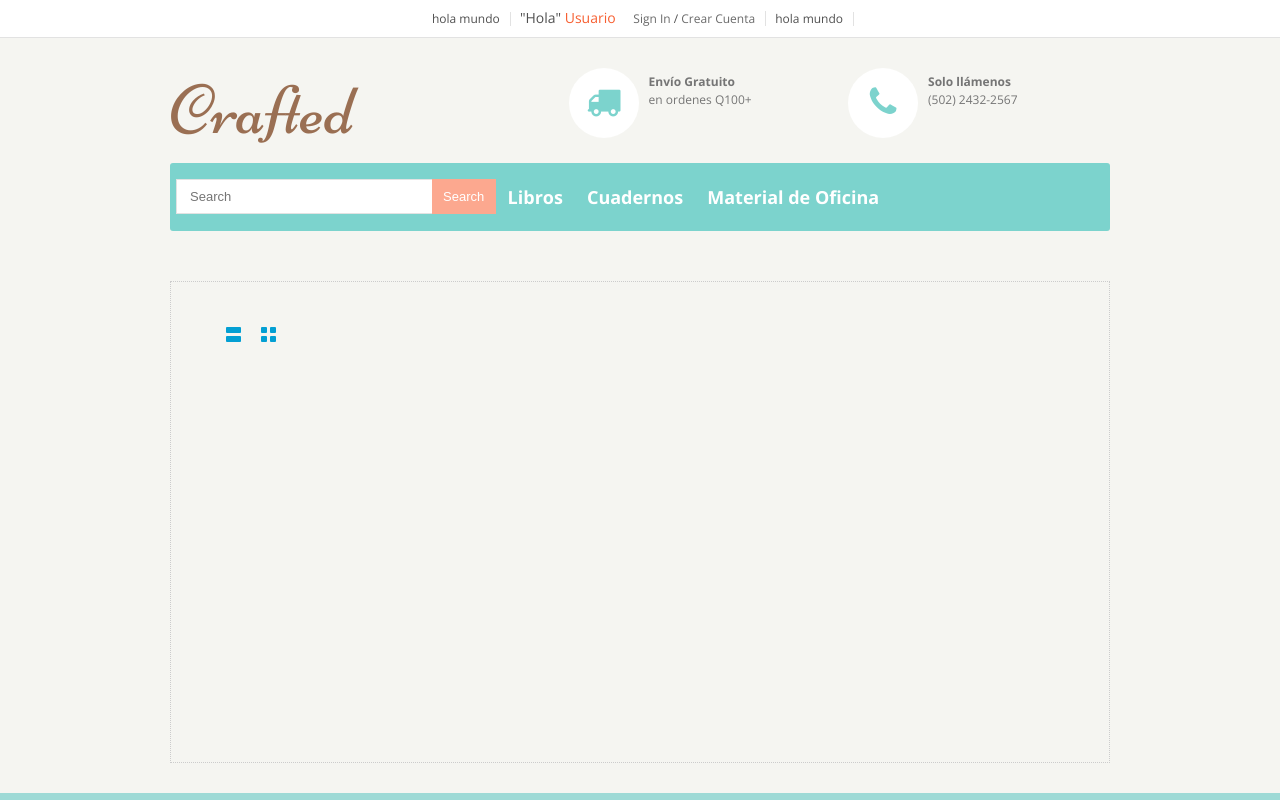
After one commit to jhener79/dw, a PHP site: page /productos.php in a window 1280 px wide. The commit adds this page. Run offline with PHP 8.4, Linux system fonts and the light colour scheme; data that the repository does not hold is empty; some libraries are stand-ins or nearby versions.

Commit message:
implementacion de búsqueda y contenido

```diff
--- a/index.php
+++ b/index.php
@@ -72,7 +72,7 @@
 			<div class="inner">
 				<div class="searchDesktop">
 					<div id="SearchForm" class="cf" style="display: block;">
-						<form action="search.php" method="get" onsubmit="return">
+						<form action="productos.php" method="get" onsubmit="return">
 							<label for="search_query">Buscar</label>
 							<input type="text" name="search_query" id="search_query" class="Textbox autobox default" value="" autocomplete="off" placeholder="Search ">
 							<input type="submit" class="Button" value="Search" name="Search" title="Search">
--- /dev/null
+++ b/productos.php
@@ -0,0 +1,160 @@
+<?php
+    $db_host="localhost";
+    $db_nombre="libreria";
+    $db_usuario="root";
+    $db_contraseña="root";
+
+    $conexion=mysqli_connect($db_host,$db_usuario,$db_contraseña,$db_nombre);
+    if(mysqli_connect_errno()){
+
+      echo "Fallo al conectaR DB, avise a su administrador";
+      exit();
+
+      }
+      mysqli_set_charset($conexion, "utf8");
+
+?>
+
+<?php
+$busca="";
+$busca=$_POST['search_query'];
+mysql_connect("localhost", "root", "root");
+mysql_select_db("libreria");
+if ($busca!="") {
+  $busqueda=mysql_query("SELECT * FROM productos WHERE usuario LIKE '%".$busca."%'");
+}
+?>
+<!DOCTYPE html>
+<html>
+<head>
+  <title>Ecommerce Libreria</title>
+  <meta charset="UTF-8">
+  <meta name="description" content="Tienda en linea libreria">
+  <link rel="stylesheet" type="text/css" href="css/theme.css">
+  <link href="//fonts.googleapis.com/css?family=Open+Sans:300,700" rel="stylesheet" type="text/css">
+  <link rel="stylesheet" type="text/css" href="css/fontawesome.css">
+  <link type="text/css" rel="stylesheet" href="css/style.css">
+    <script type="text/javascript" src="http://ajax.googleapis.com/ajax/libs/jquery/1.9.1/jquery.min.js"></script>
+    <script type="text/javascript" src="js/productos.js"></script>
+</head>
+
+<body id="home" class="crafted">
+  <div class="page">
+    <div class="header">
+      <div class="TopMenu">
+        <div class="inner">
+          <ul style="display:">
+            <li>hola mundo</li>
+            <li class="acctOptions">
+                <span class="name">
+                "Hola"
+                  <a href="#">Usuario</a>
+                </span>
+                <span class="loginOut">
+                  <a href="#">Sign in</a>
+                  <span> / </span>
+                  <a href="#">Crear Cuenta</a>
+                </span>
+            </li>
+            <li>hola mundo</li>
+            </ul>
+        </div>
+      </div>
+      <div id="Header">
+      <div class="inner">
+        <div class="logoUSPWrap">
+          <div class="header-logo">
+            <div id="LogoContainer">
+              <h1>
+                <a href="#">
+                  <span class="Logo1stWord">Crafted</span>
+                </a>
+              </h1>
+            </div>
+          </div>
+          <ul class="usp">
+            <li>
+              <span class="circle">
+                <i class="fa fa-truck"></i>
+              </span>
+              <p>
+                <span class="title">Envío Gratuito</span>
+                <span class="desc">en ordenes Q100+</span>
+              </p>
+            </li>
+            <li>
+              <span class="circle">
+                <i class="fa fa-phone"></i>
+              </span>
+              <p>
+                <span class="title">Solo llámenos</span>
+                <span class="desc">(502) 2432-2567</span>
+              </p>
+            </li>
+          </ul>
+        </div>
+      </div>
+    <div class="PageMenu">
+      <div class="inner">
+        <div class="searchDesktop">
+          <div id="SearchForm" class="cf" style="display: block;">
+            <form action="productos.php" method="post" onsubmit="return">
+              <label for="search_query">Buscar</label>
+              <input type="text" name="search_query" id="search_query" class="Textbox autobox default" value="" autocomplete="off" placeholder="Search ">
+              <input type="submit" class="Button" value="Search" name="Search" title="Search">
+            </form>
+          </div>
+        </div>
+        <div class="CategoryList" id="SideCategoryList">
+          <h3>Categorias</h3>
+          <div class="BlockContent">
+            <div class="SideCategoryListFlyout">
+              <ul class="sf-menu sf-horizontal sf-js-enabled">
+                <li class>
+                  <a href="#">Libros</a>
+                </li>
+                <li class>
+                  <a href="#">Cuadernos</a>
+                </li>
+                <li class>
+                  <a href="#">Material de Oficina</a>
+                </li>
+              </ul>
+            </div>
+          </div>
+        </div>
+      </div>
+    </div>
+    </div>
+    </div>
+    <div class="main">
+      <div class="inner">
+        <div class="featuredProducts">
+          <div class="productSlide">
+            <div class="prods-cnt">
+                  <div id="list" class="list "></div>
+                  <div id="grid" class="grid"></div>
+                  <div class="clear"></div>
+                      <?php
+                      while ($muestra=mysql_fetch_array($busqueda)) {
+                      echo "<div class='prod-box shadow'>";
+                      echo "<img src=".$muestra['img'].">";
+                      echo "<div class='buy-ico'></div>";
+                      echo "<h3>";
+                      echo "<a>".$muestra["descripcion"]."</a>";
+                      echo "</h3>";
+                      echo "<div class='price-cnt'>";
+                      echo "<div class='price old'>Q25.00</div>";
+                      echo "<div class='price'>".$muestra['precio']."</div>";
+                      echo "</div>";
+                      echo "<p>".$muestra['descripcion']."</p>";
+                      echo "</div>";
+                      }
+                      ?><!-- end product box prod-box -->
+              </div>
+          </div>
+        </div>
+      </div>
+    </div>
+  </div>
+</body>
```
Also changed, not shown: Formulario_registro.php (added, +77 -0 lines), Insertar_Registro.php (added, +66 -0 lines), libreria.sql (added, +96 -0 lines), pagima_busqueda.php (deleted, +0 -53 lines), busqueda.php (line endings or trailing spaces).
